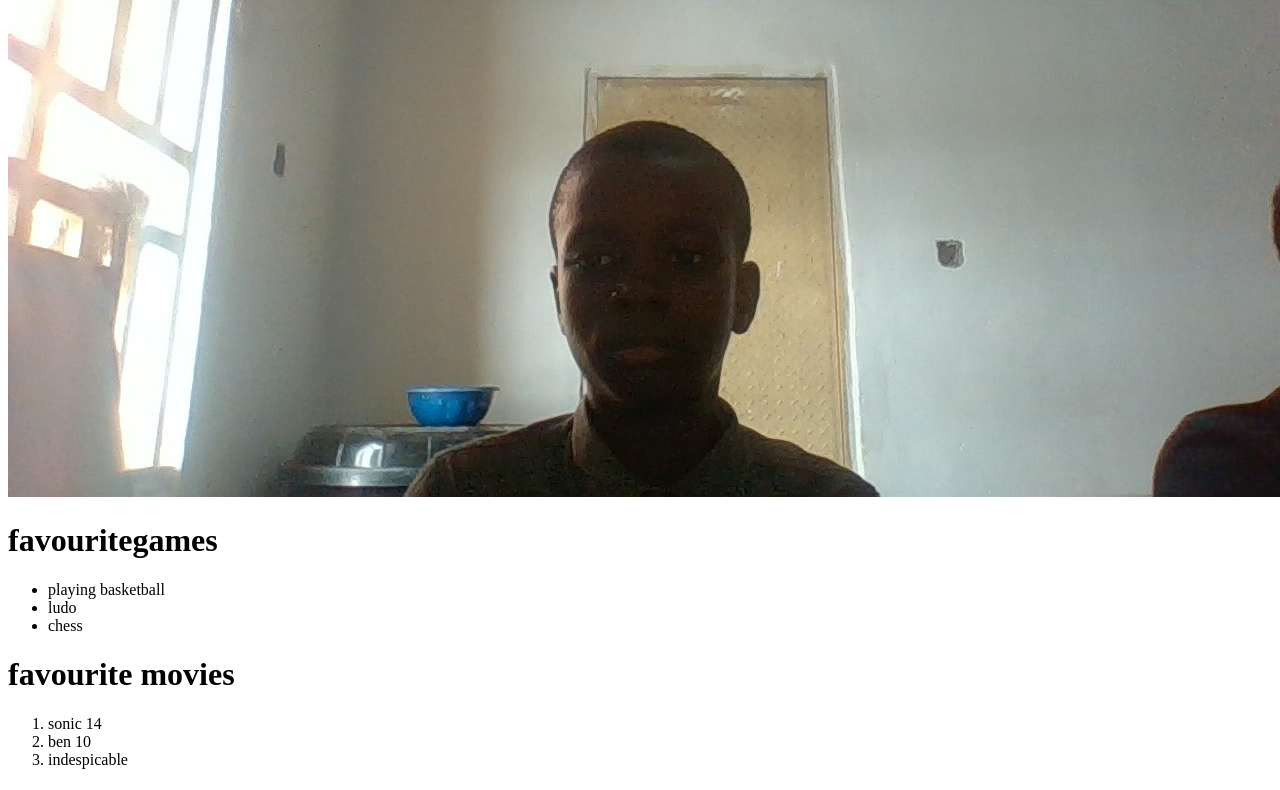
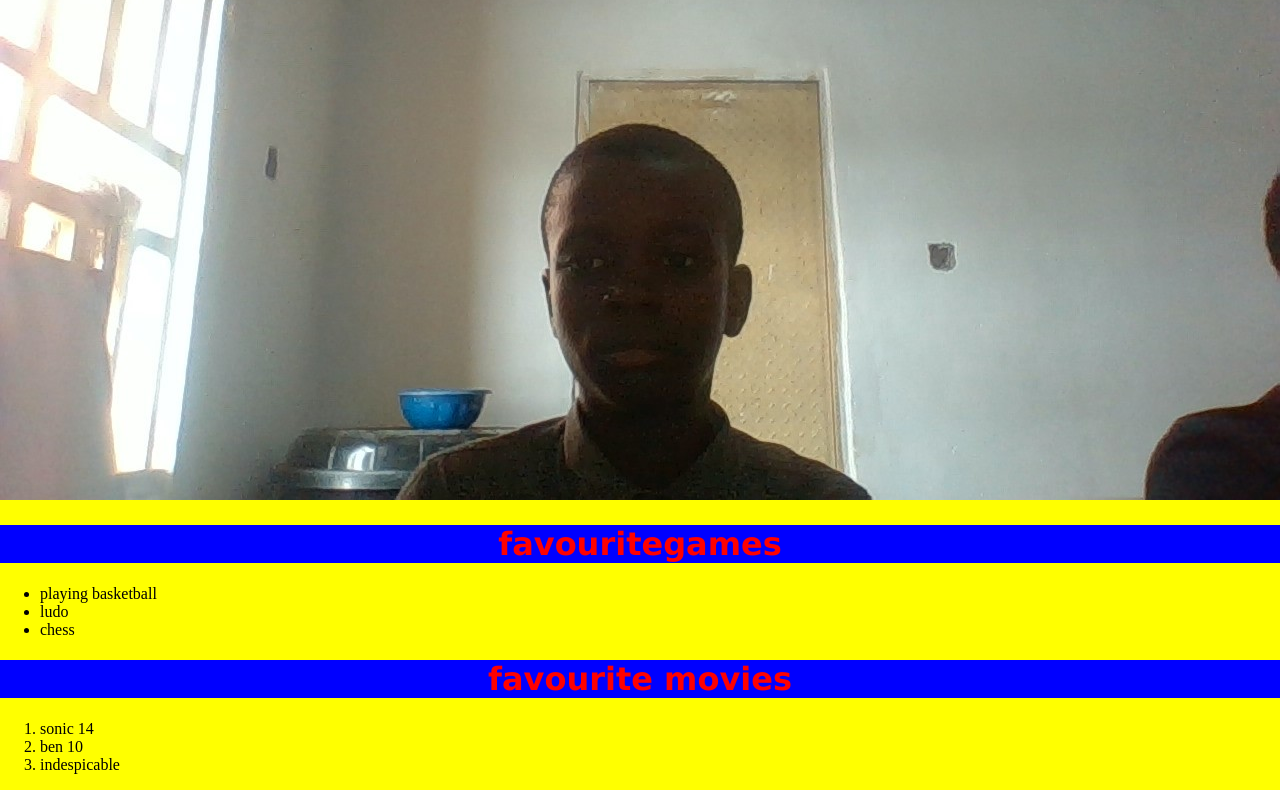
Before and after one commit to jobpaul9/biography, a plain HTML site: page index.html in a window 1280 px wide. Shown: the part 472-1262 px from the top of the page. Drawn offline with Linux system fonts and the light colour scheme.

Commit message:
styled my bio page

```diff
--- a/index.html
+++ b/index.html
@@ -3,6 +3,7 @@
 
 <head>
     <title>my private biography</title>
+    <link href="style.css" type="text/css" rel="stylesheet">
 </head>
 
 <body>
--- /dev/null
+++ b/style.css
@@ -0,0 +1,15 @@
+body{
+    margin: 0%;
+    padding: 0%;
+    background-color: yellow;
+}
+h1{
+    color: red;
+    font-size: xx-large;
+    text-align: center;
+    font-family: Verdana, Geneva, Tahoma, sans-serif;
+    background-color: blue;
+}
+img{
+
+}
```
